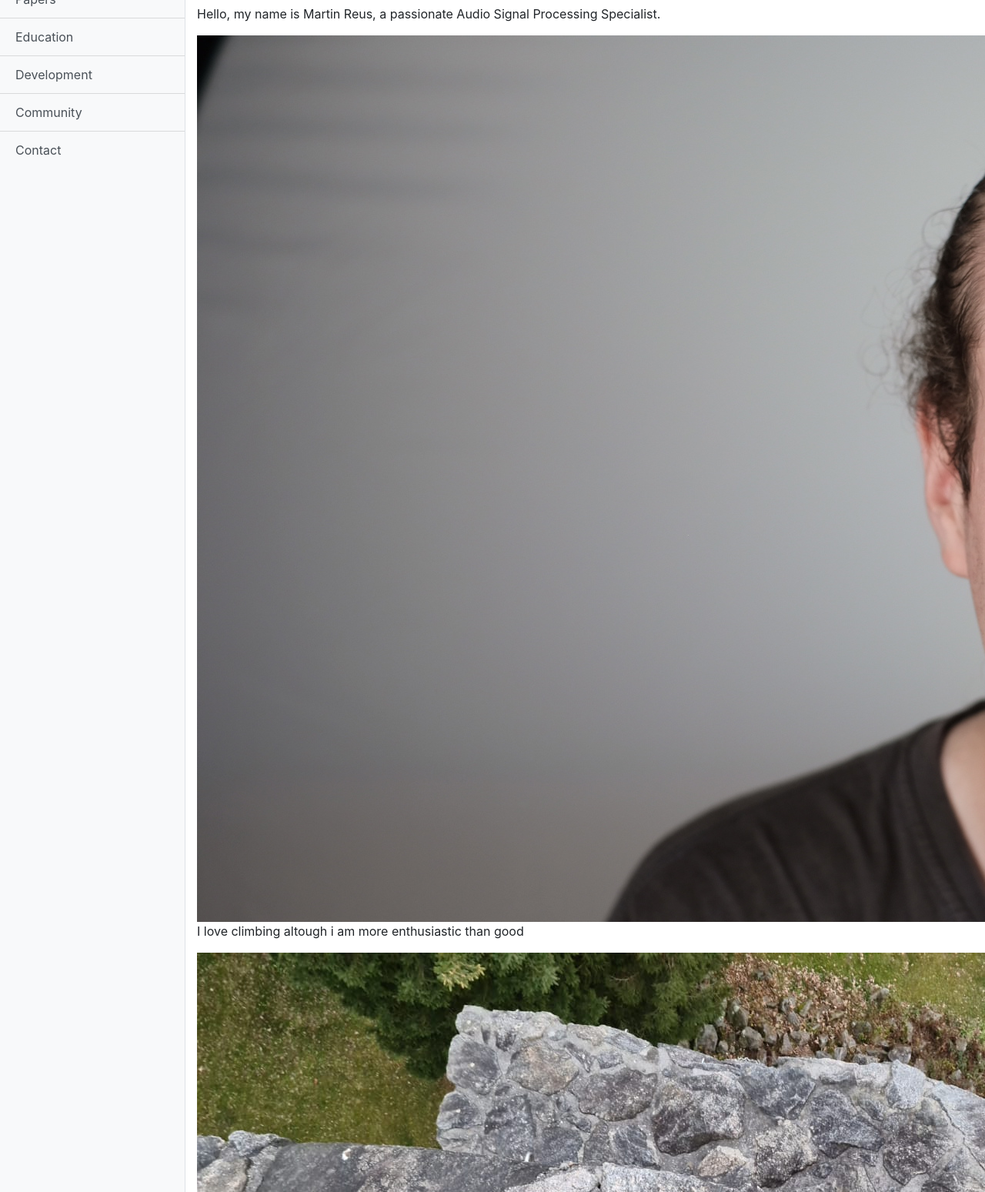
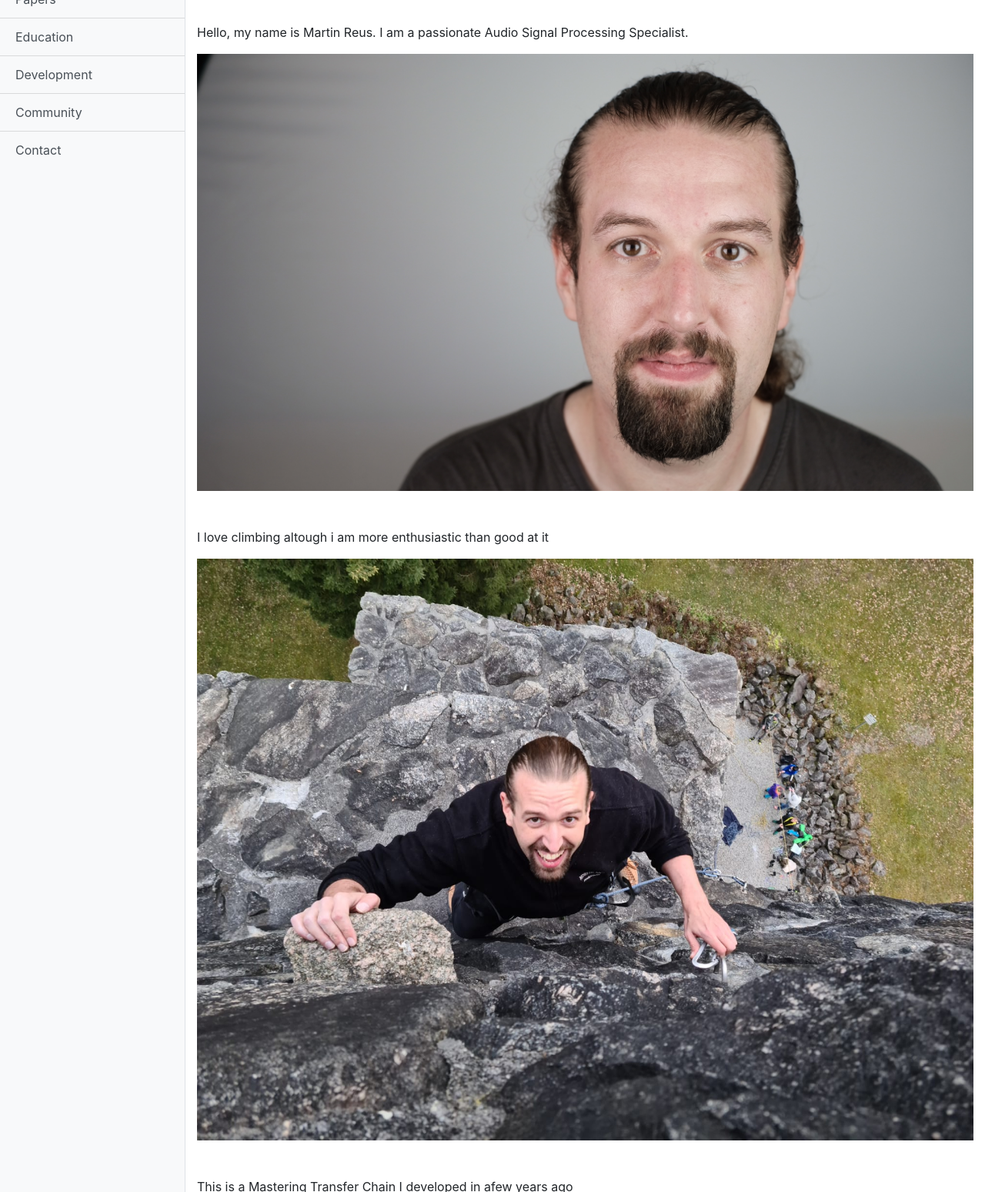
Before and after one commit to dbMR-designedbyMartinReus/dbMR-designedbyMartinReus.github.io, a website: page index.html in a window 1280 px wide. Shown: the part 131-1680 px from the top of the page at 77% size. Drawn offline with Linux system fonts and the light colour scheme.

Commit message:
Update index.html

```diff
--- a/index.html
+++ b/index.html
@@ -71,14 +71,21 @@
 
       <div class="container-fluid">
         <h1 class="mt-4">Designed by Martin Reus</h1>
-        <p>Hello, my name is Martin Reus, a passionate Audio Signal Processing Specialist.</p>
-         <img src="images/Portrait.jpg" class="img-responsive" alt="Myself looking good"  >
+        <br>
+		<p>Hello, my name is Martin Reus. I am a passionate Audio Signal Processing Specialist.</p>
+         <img src="images/Portrait.jpg" class="img-fluid" alt="Myself looking good"  >
 
-		 <p>I love climbing altough i am more enthusiastic than good</p>
-      	 <img src="images/Vorstieg.jpg" class="img-responsive" alt="Myself climbing">
+		 <br>
+		 <br>
+		 <br>
+		 <p>I love climbing altough i am more enthusiastic than good at it</p>
+      	 <img src="images/Vorstieg.jpg" class="img-fluid" alt="Myself climbing">
 
-		 <p>This is a Mastering transfer Chain I developed in afew years ago</p>
-		 <img src="images/MasteringTransferChain.jpg" class="img-responsive" alt="Myself climbing">
+	     <br>
+	     <br>
+	     <br>
+		 <p>This is a Mastering Transfer Chain I developed in afew years ago</p>
+		 <img src="images/MasteringTransferChain.jpg" class="img-fluid" alt="Myself climbing">
 
 	  </div>
     </div>
```
